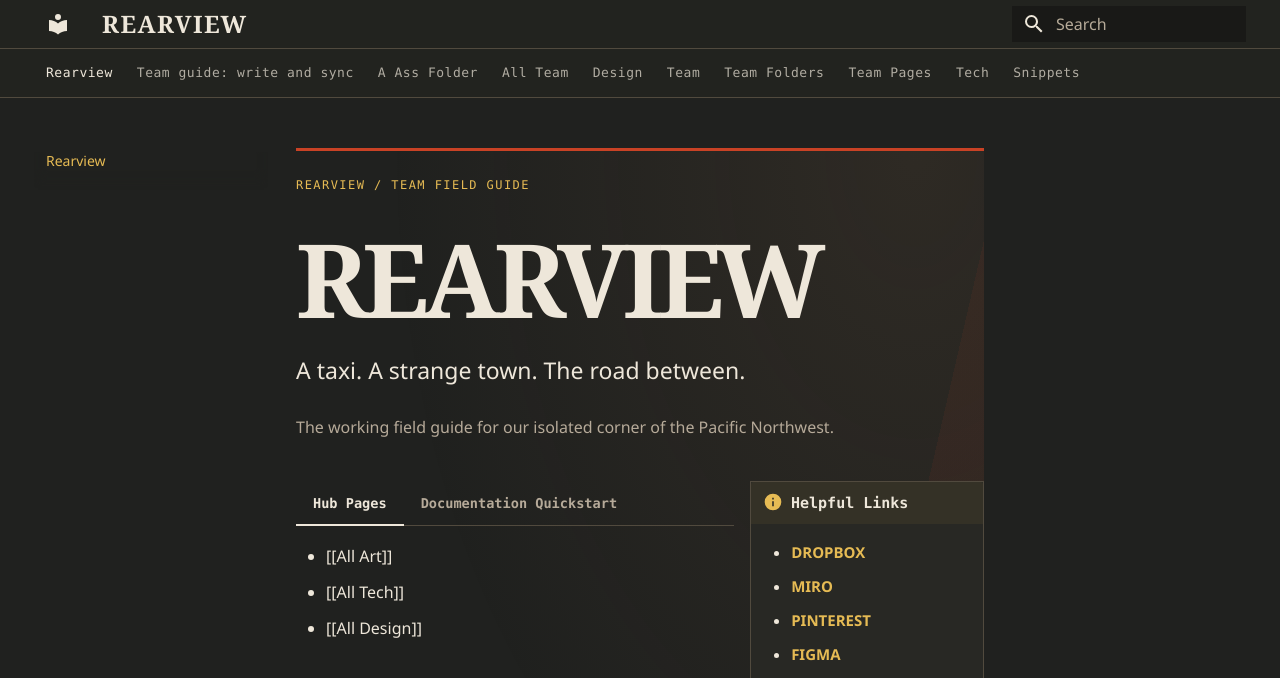
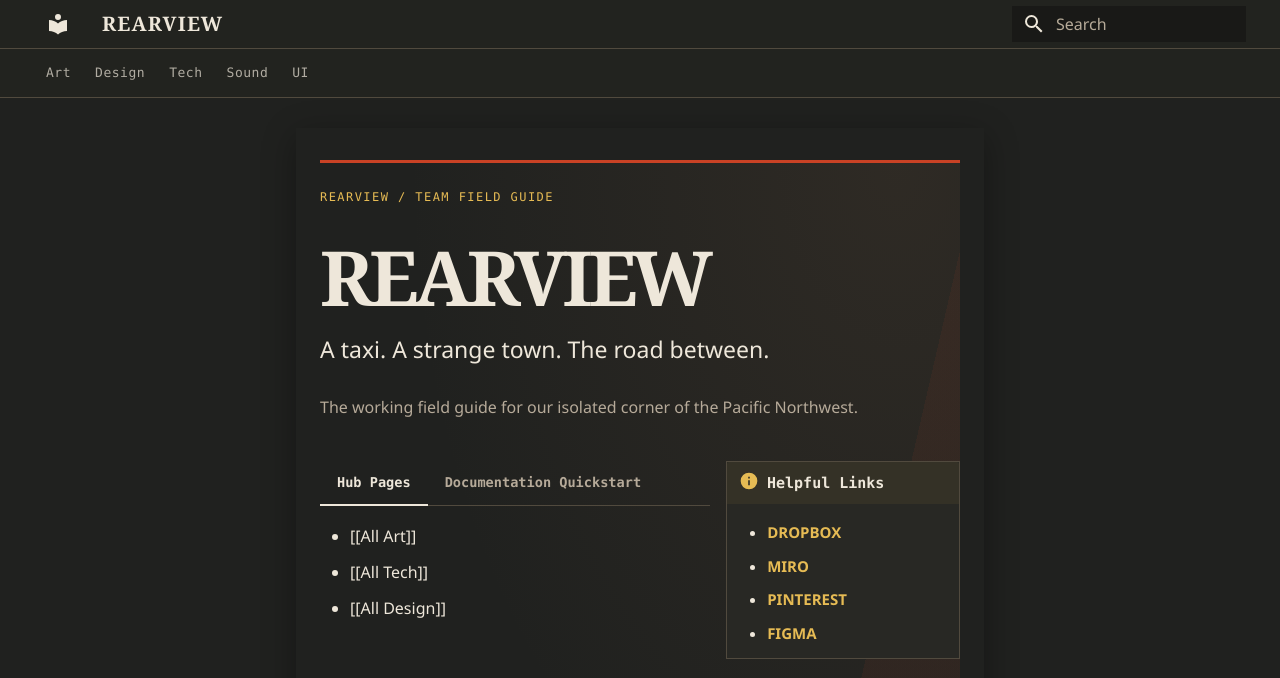
Before and after one commit to l4valamp/safetravels-docs, an MkDocs documentation site: the page built from docs/index.md, in a window 1280 px wide and 1192 px high. Shown: the top 678 px of the window. Built offline with MkDocs 1.6.1 and Material for MkDocs 9.7.7, drawn with Linux system fonts in a browser that asks for light colours; grey boxes are pictures that could not be loaded.

Commit message:
Greta | More styling

```diff
--- a/docs/stylesheets/rearview.css
+++ b/docs/stylesheets/rearview.css
@@ -35,7 +35,7 @@
 }
 
 .md-header { box-shadow: none; border-bottom: 1px solid var(--rv-rule); }
-.md-header__topic:first-child { font-family: var(--rv-display); text-transform: uppercase; letter-spacing: .06em; font-size: 1.2rem; }
+.md-header__topic:first-child { font-family: var(--rv-display); text-transform: uppercase; letter-spacing: .06em; font-size: 1rem; }
 .md-tabs { background: #22231f; border-bottom: 1px solid var(--rv-rule); }
 .md-tabs__link, .md-nav__title, .md-footer-meta, .rearview-eyebrow {
   font-family: var(--rv-mono);
@@ -50,6 +50,11 @@
 .md-search-result__meta { color: var(--rv-muted); }
 
 .md-typeset { font-size: .8rem; line-height: 1.75; }
+.md-content__inner {
+  background: var(--rv-ink);
+  padding: 1.2rem;
+  box-shadow: 0 .4rem 1.6rem #0005;
+}
 .md-typeset h1, .md-typeset h2 {
   color: var(--rv-paper);
   font-family: var(--rv-display);
@@ -59,9 +64,11 @@
   line-height: 1.08;
   overflow-wrap: anywhere;
 }
-.md-typeset h1 { font-size: clamp(2.25rem, 5vw, 3.7rem); margin-bottom: .65em; }
-.md-typeset h2 { font-size: 1.8rem; border-top: 1px solid var(--rv-rule); padding-top: .7em; margin-top: 1.7em; }
-.md-typeset h3 { color: var(--rv-paper); font-weight: 650; }
+.md-typeset h1 { font-size: clamp(1.7rem, 3.5vw, 2.6rem); margin-bottom: .65em; }
+.md-typeset h2 { font-size: 1.4rem; border-top: 1px solid var(--rv-rule); padding-top: .7em; margin-top: 1.7em; }
+.md-typeset h3 { color: var(--rv-paper); font-size: 1rem; font-weight: 650; }
+.md-typeset h4 { font-size: .85rem; }
+.md-typeset h5, .md-typeset h6 { font-size: .75rem; }
 .md-typeset a:not(.headerlink):hover { text-decoration: underline; text-underline-offset: .2em; }
 .md-typeset hr { border-color: var(--rv-rule); }
 .md-typeset blockquote { border-left: 2px solid var(--rv-rust); color: var(--rv-muted); }
@@ -94,7 +101,7 @@
   color: var(--rv-yellow); font-size: .6rem; text-transform: uppercase;
   letter-spacing: .12em; margin: 0 0 1.4rem;
 }
-.rearview-home h1 { font-size: clamp(3rem, 8vw, 5.4rem); letter-spacing: -.06em; margin-bottom: .15em; }
+.rearview-home h1 { font-size: clamp(2.2rem, 6vw, 3.8rem); letter-spacing: -.06em; margin-bottom: .15em; }
 .rearview-home h1 + p { font-size: 1.15rem; color: var(--rv-paper); margin-top: 0; }
 .rearview-home h1 + p + p { color: var(--rv-muted); margin-bottom: 2rem; max-width: 28rem; }
 
@@ -108,14 +115,16 @@
 
 :focus-visible { outline: 2px solid var(--rv-yellow); outline-offset: 3px; }
 @media (max-width: 44.984375em) {
-  .md-typeset h1 { font-size: 2.5rem; }
-  .rearview-home h1 { font-size: clamp(3rem, 15vw, 5rem); }
+  .md-content__inner { padding: .8rem; }
+  .md-typeset h1 { font-size: 1.8rem; }
+  .rearview-home h1 { font-size: clamp(2rem, 10vw, 3rem); }
   .md-typeset .admonition.inline { float: none; width: 100%; margin: 1rem 0; }
 }
 @media (prefers-reduced-motion: reduce) {
   .entity-definition-highlight { animation: none; outline: 2px solid var(--rv-yellow); }
 }
 @media print {
+  .md-content__inner { background: none; box-shadow: none; padding: 0; }
   .rearview-home { background: none; }
   .md-typeset h1, .md-typeset h2, .rearview-home h1 + p { color: #111; }
 }
--- a/mkdocs.yml
+++ b/mkdocs.yml
@@ -6,6 +6,14 @@ site_url: https://l4valamp.github.io/safetravels-docs/
 docs_dir: docs
 exclude_docs: |
   /Templates/**
+
+# Team landing pages are the main navigation; other notes remain linked/searchable.
+nav:
+  - Art: Team Pages/Art.md
+  - Design: Team Pages/Design.md
+  - Tech: Team Pages/Tech.md
+  - Sound: Team Pages/Sound.md
+  - UI: Team Pages/UI.md
 
 theme:
   name: material
```
Also changed, not shown: README.md (+4 -1 lines), docs/Team Guide.md (deleted, +0 -59 lines), 2 other files.
